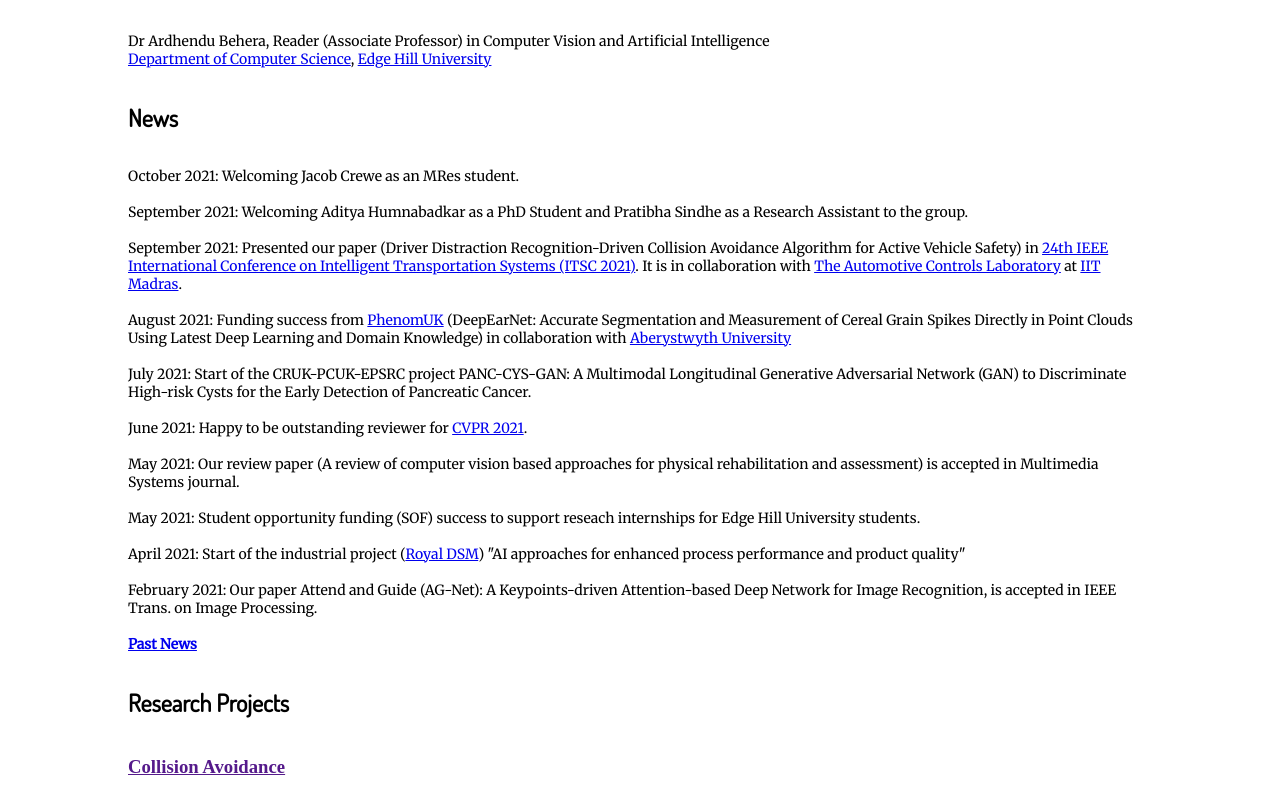
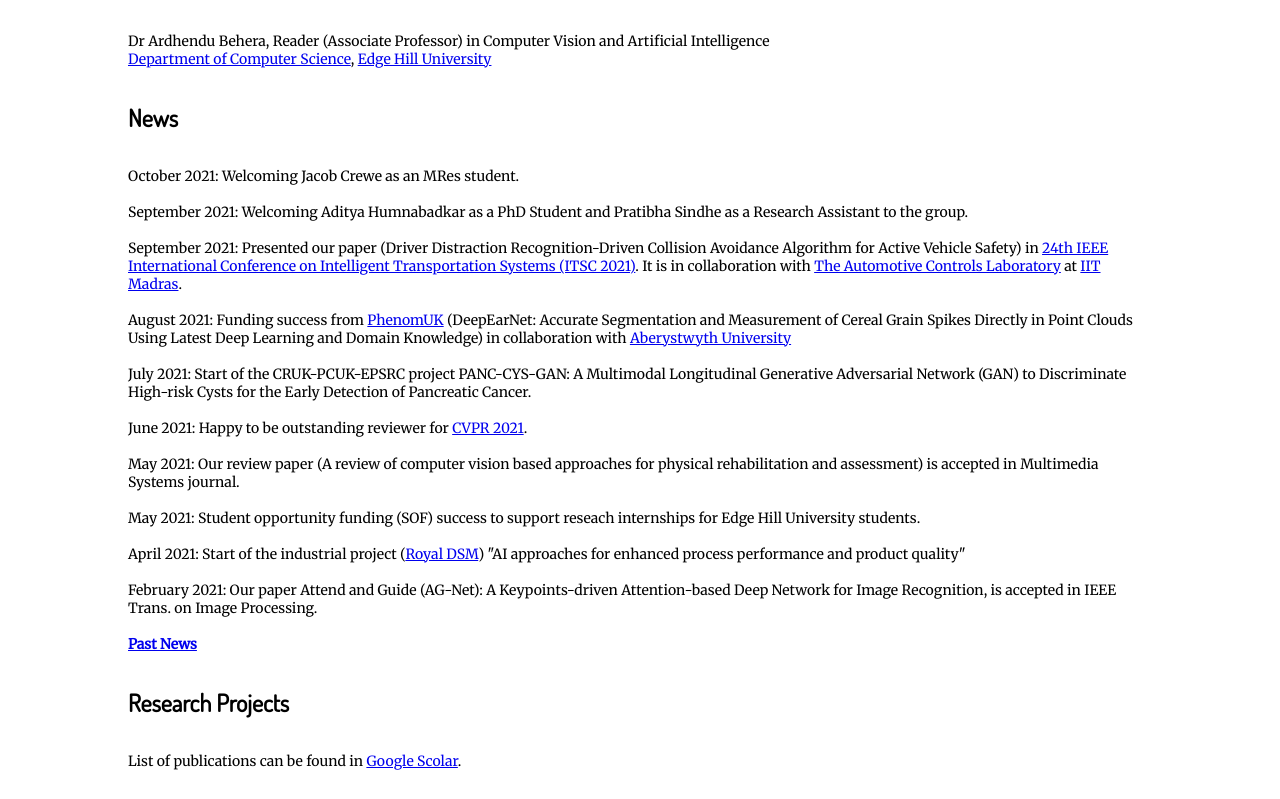
Before and after one commit to ArdhenduBehera/ArdhenduBehera.github.io, a plain HTML site: page index.html in a window 1280 px wide. Shown: the part 142-941 px from the top of the page. Drawn offline with Linux system fonts and the light colour scheme.

Commit message:
Update index.html

```diff
--- a/index.html
+++ b/index.html
@@ -50,6 +50,7 @@
             <a href="pastnews.html"><b>Past News</b></a>
         </p>
         <h2>Research Projects</h2>
+        <p> List of publications can be found in <a href="https://scholar.google.co.uk/citations?view_op=list_works&hl=en&hl=en&user=S7ZjPcsAAAAJ&sortby=pubdate">Google Scolar</a>. </p>
         <h3> <a href="">Collision Avoidance</a></h3>
         <p><a href=""><img src="img/Model6.jpg" width="500" align="left" hspace="10"></a> <b>Driver Distraction Recognition-driven Collision Avoidance Algorithm
             for Active Vehicle Safety</b>. K. B. Devika, A. Bera, V. R. S. Yellapantula,  A. Behera,  Y. Liu, and S. C. Subramanian. Accepted in
```
